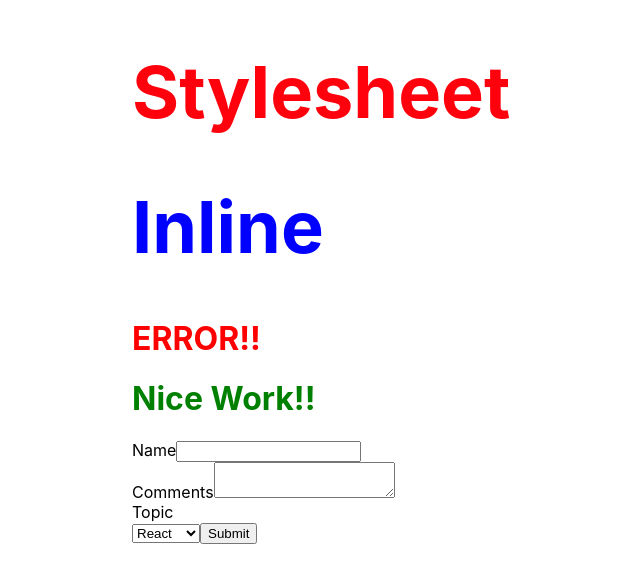
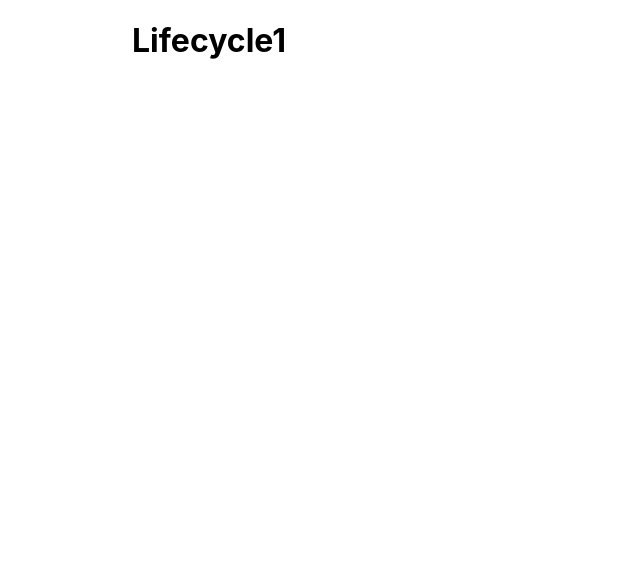
Before and after one commit to Mood904/Javascript2, a React (Create React App) app in the folder hello-world/: page / in a window 1280 px wide. Shown: the top 582 px of the page, without its empty margins (252-892 px from the left). Built offline with nearby package versions, Linux system fonts and the light colour scheme.

Commit message:
LIFECYCLE???

```diff
--- a/hello-world/src/App.js
+++ b/hello-world/src/App.js
@@ -9,6 +9,7 @@ import Inline from './components/Inline'
 import styles from './appStyles.modules.css'
 import './appStyles.css'
 import Forms from './components/Forms'
+import Lifecycle1 from './components/Lifecycle1'
 
 
 
@@ -19,11 +20,10 @@ class App extends Component {
 
         <div className="App">
 
-        <Stylesheet primary={true} />
-        <Inline />
-        <h1 className='error'>ERROR!!</h1>
-        <h1 className='success'> Nice Work!!</h1>
-        <Forms />
+
+        <h1>Lifecycle1</h1>
+
+
 
 
         </div>
--- /dev/null
+++ b/hello-world/src/components/Lifecycle1.js
@@ -0,0 +1,39 @@
+import React, { Component } from 'react'
+import Lifecycle2 from './Lifecycle2'
+
+
+ class Lifecycle1 extends Component {
+     constructor(props) {
+         super(props)
+
+         this.state = {
+              name: 'Karren'
+         }
+
+         console.log('Lifecycle1 constrctor')
+     }
+
+     static getDerivedStateFromProps(props, state) {
+         console.log('Lifecycle1 getDerivedStateFromProps')
+         return null
+     }
+     componentDidMount(){
+         console.log('Lifecycle1 componentDidMount')
+
+     }
+
+
+    render() {
+        console.log('Lifecycle1 render')
+        return (
+            <div>
+            <div>Lifecycle1</div>
+            <Lifecycle2 />
+            </div>
+
+
+        )
+    }
+}
+
+export default Lifecycle1
--- /dev/null
+++ b/hello-world/src/components/Lifecycle2.js
@@ -0,0 +1,38 @@
+import React, { Component } from 'react'
+
+
+ class Lifecycle2 extends Component {
+     constructor(props) {
+         super(props)
+
+         this.state = {
+              name: 'Karren'
+         }
+
+         console.log('Lifecycle2 constrctor')
+     }
+
+     static getDerivedStateFromProps(props, state) {
+         console.log('Lifecycle2 getDerivedStateFromProps')
+         return null
+     }
+     componentDidMount(){
+         console.log('Lifecycle2 componentDidMount')
+
+     }
+
+
+    render() {
+        console.log('Lifecycle2 render')
+        return (
+            <div>
+            <div>Lifecycle2</div>
+
+            </div>
+
+
+        )
+    }
+}
+
+export default Lifecycle2
```
